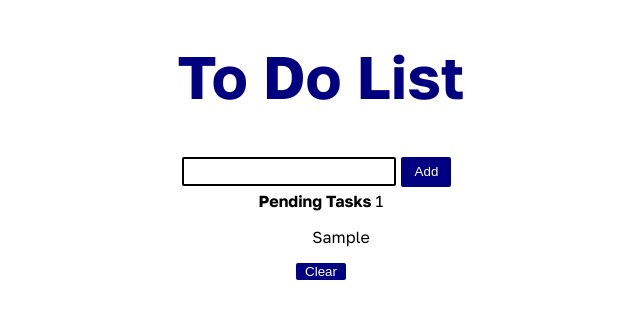
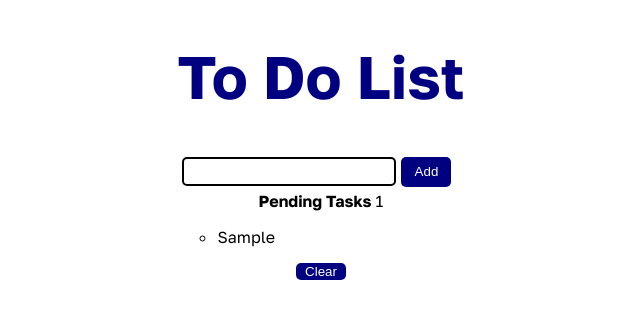
Before and after one commit to safegergis/react-todolist, a React (Create React App) app: page / in a window 1280 px wide. Both pictures are taken after typing "Sample" into the empty fields and a click on the button "Add". Shown: the top 318 px of the page, without its empty margins (319-959 px from the left). Built offline with nearby package versions, Linux system fonts and the light colour scheme.

Commit message:
Moved list from App.js and reintegrated it with proper react component logic in List.js

```diff
--- a/src/App.js
+++ b/src/App.js
@@ -1,6 +1,7 @@
 import './App.css';
 import styled, {createGlobalStyle} from "styled-components";
 import React, { useState } from 'react';
+import List from './components/List.js'
 
 const GlobalStyle = createGlobalStyle`
   body {
@@ -31,7 +32,7 @@ const Button = styled.button`
   color: white;
   height: 30px;
   width: 50px;
-  border-radius: 2px;
+  border-radius: 5px;
   cursor: pointer;
 `;
 const ClearButton = styled(Button)`
@@ -42,7 +43,7 @@ const Input =  styled.input`
   border: 2px solid #000;
   width: 200px;
   padding: 5px;
-  border-radius: 2px;
+  border-radius: 5px;
   margin: 5px;
 `;
 const TaskCount = styled.span`
@@ -52,19 +53,14 @@ const TaskCount = styled.span`
 const Tasks = styled.div`
   text-align: center;
 `;
-const LIST = styled.li`
-  listStyle:"none";
-  text-decoration: "line-through";
-  text-align: center;
-`
 
 function App() {
   const [input, setInput] = useState("")
-  const [todoList, setTodoList] = useState([]);
-  const [completedTaskCount, setCompletedTaskCount] = useState(0);
+  const [todoList, setTodoList] = useState([])
+  const [completedTaskCount, setCompletedTaskCount] = useState(0)
 
   const handleClick = () => {
-    if(input == ""){
+    if(input === ""){
       alert("Must input a task")
     } else {
       const id = todoList.length + 1;
@@ -80,24 +76,10 @@ function App() {
     }
   };
 
-const handleComplete = (id) => {
-  let list = todoList.map((task) => {
-    let item = {};
-    if (task.id == id) {
-      if (!task.complete){
-        setCompletedTaskCount(completedTaskCount+1);
-      } else {
-        setCompletedTaskCount(completedTaskCount-1);
-      }
-      item = {...task, complete: !task.complete};
-      } else item = {...task};
-      return item;
-    });
-    setTodoList(list);
-  };
+const callBackList = (list) => setTodoList(list);
 const handleClear = () => {
   setTodoList(
-    todoList.filter(t => t.id == todoList.id)
+    todoList.filter(t => t.id === todoList.id)
   )
   }
   return (
@@ -106,7 +88,7 @@ const handleClear = () => {
       <Container>
           <div>
               <Title> To Do List </Title>
-              <Input value={input} onChange={e => setInput(e.target.value)} />
+              <Input value={input} onKeyPress={(e) =>{if (e.key === 'Enter') handleClick()}} onChange={e => setInput(e.target.value)} />
               <Button onClick={() => handleClick()}>Add</Button>
             <Tasks>
               <TaskCount>
@@ -114,23 +96,7 @@ const handleClear = () => {
               </TaskCount>
             </Tasks>
             <div>
-              <ul>
-                {todoList.map((todo) => {
-                  return (
-                    <LIST
-                      complete={todo.complete}
-                      id={todo.id}
-                      onClick = {() => handleComplete(todo.id)}
-                      style = {{
-                        listStyle: "none",
-                        textDecoration: todo.complete && "line-through",
-                      }}
-                      >
-                        {todo.task}
-                      </LIST>
-                  );
-                })}
-              </ul>
+              <List todoList={todoList} callBackList={callBackList}/>
             </div>
             <BottomContainer>
               <ClearButton onClick={() => handleClear()}>Clear</ClearButton>
--- /dev/null
+++ b/src/components/List.js
@@ -0,0 +1,37 @@
+import React, { useState } from 'react';
+import styled from 'styled-components';
+
+const LIST = styled.li`
+  text-decoration: "line-through";
+  text-align: left;
+  cursor: default;
+`;
+
+export default function List({todoList, callBackList}) {
+    const handleComplete = (id) => {
+        let list = todoList.map((task) => {
+          let item = {};
+          if (task.id === id) {
+            item = {...task, complete: !task.complete};
+            } else item = {...task};
+            return item;
+          });
+          callBackList(list);
+        };
+
+    const listItems = todoList.map(todo =>
+        <LIST
+          complete={todo.complete}
+          id={todo.id}
+          onClick = {() => handleComplete(todo.id)}
+          style = {{textDecoration: todo.complete && "line-through"}}
+          >
+            {todo.task}
+          </LIST>
+    );
+    return <ul style={{
+        display:'inline-block',
+        textAlign: 'center',
+        listStyle: 'circle'
+        }}> {listItems}</ul>
+}
```
